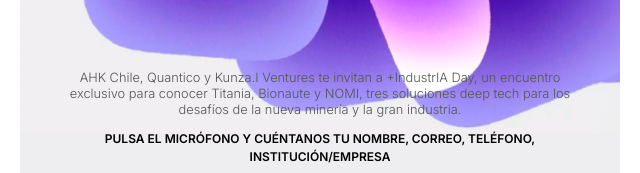
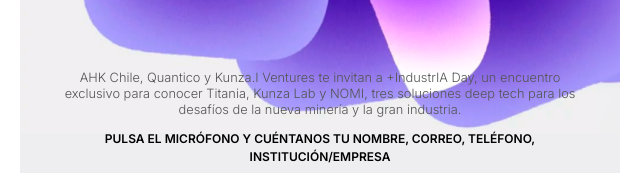
Before and after one commit to RafaQuantico/registro-quantico-2026, a plain HTML site: page index.html in a window 1280 px wide. Shown: the part 281-454 px from the top of the page, 320-960 px from the left. Drawn offline with Linux system fonts and the light colour scheme.

Commit message:
Update index.html

```diff
--- a/index.html
+++ b/index.html
@@ -26,7 +26,7 @@
                     <p class="fade-in"
                         style="font-size: 0.8rem; line-height: 1.25; text-align: center; margin-bottom: 12px; color: var(--text-secondary);">
                         AHK Chile, Quantico y Kunza.I Ventures te invitan a +IndustrIA Day, un encuentro exclusivo para
-                        conocer Titania, Bionaute y NOMI, tres soluciones deep tech para los desafíos de la nueva
+                        conocer Titania, Kunza Lab y NOMI, tres soluciones deep tech para los desafíos de la nueva
                         minería y la gran industria.</p>
                     <p class="fade-in delay-1"
                         style="font-weight: 600; font-size: 0.75rem; text-align: center; margin-bottom: 0px; color: var(--text-primary);">
```
